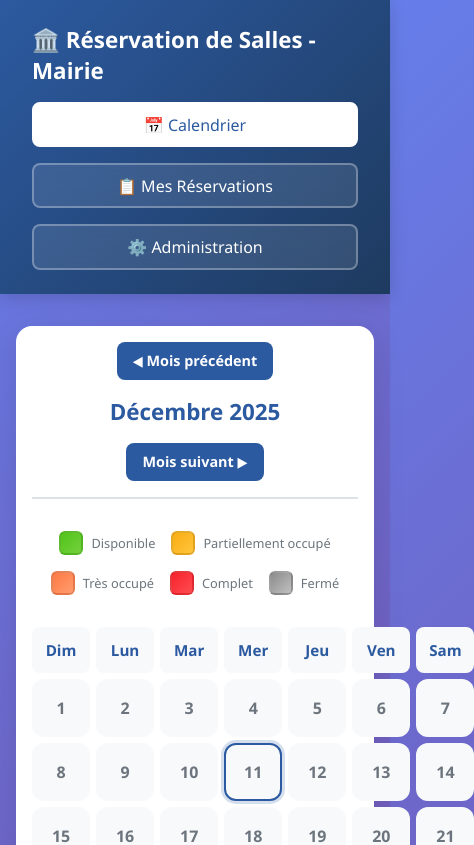
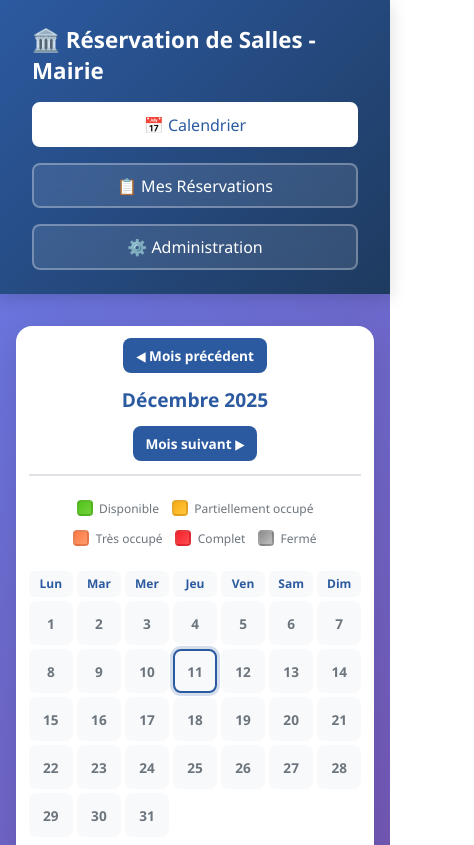
Before and after one commit to DSI-Maurepas/reservation-salles, a React (Create React App) app: page / in a window 390 px wide. Shown: the top 845 px of the page, 474 px wide, since content can reach past the window. Built offline with nearby package versions, Linux system fonts and the light colour scheme.

Commit message:
Fix: Calendrier commence lundi + réduction taille 60% + corrections

```diff
--- a/src/components/CalendarView.css
+++ b/src/components/CalendarView.css
@@ -2,9 +2,11 @@
 .calendar-view {
   background: white;
   border-radius: 16px;
-  padding: 2rem;
+  padding: 1.5rem;
   box-shadow: 0 8px 32px rgba(0, 0, 0, 0.1);
   animation: fadeIn 0.5s ease;
+  max-width: 1000px;
+  margin: 0 auto;
 }
 
 @keyframes fadeIn {
@@ -22,13 +24,13 @@
   display: flex;
   justify-content: space-between;
   align-items: center;
-  margin-bottom: 2rem;
-  padding-bottom: 1rem;
+  margin-bottom: 1.5rem;
+  padding-bottom: 0.8rem;
   border-bottom: 2px solid var(--border-color);
 }
 
 .calendar-header h2 {
-  font-size: 1.8rem;
+  font-size: 1.5rem;
   color: var(--primary-color);
   font-weight: 700;
 }
@@ -37,9 +39,9 @@
   background: var(--primary-color);
   color: white;
   border: none;
-  padding: 0.7rem 1.5rem;
+  padding: 0.6rem 1.2rem;
   border-radius: 8px;
-  font-size: 1rem;
+  font-size: 0.9rem;
   font-weight: 600;
   transition: all 0.3s ease;
 }
@@ -53,23 +55,23 @@
 .calendar-legend {
   display: flex;
   justify-content: center;
-  gap: 2rem;
-  margin-bottom: 2rem;
+  gap: 1.5rem;
+  margin-bottom: 1.5rem;
   flex-wrap: wrap;
 }
 
 .legend-item {
   display: flex;
   align-items: center;
-  gap: 0.5rem;
-  font-size: 0.9rem;
+  gap: 0.4rem;
+  font-size: 0.85rem;
   color: var(--text-light);
 }
 
 .legend-color {
-  width: 24px;
-  height: 24px;
-  border-radius: 6px;
+  width: 20px;
+  height: 20px;
+  border-radius: 4px;
   border: 2px solid rgba(0, 0, 0, 0.1);
 }
 
@@ -97,24 +99,27 @@
 .calendar-grid {
   display: grid;
   grid-template-columns: repeat(7, 1fr);
-  gap: 10px;
+  gap: 6px;
   margin-bottom: 2rem;
+  max-width: 800px;
+  margin-left: auto;
+  margin-right: auto;
 }
 
 .calendar-day-header {
   text-align: center;
   font-weight: 700;
   color: var(--primary-color);
-  padding: 0.8rem;
+  padding: 0.4rem;
   background: var(--light-bg);
-  border-radius: 8px;
-  font-size: 0.95rem;
+  border-radius: 6px;
+  font-size: 0.85rem;
 }
 
 .calendar-day {
   aspect-ratio: 1;
-  border-radius: 12px;
-  padding: 0.8rem;
+  border-radius: 8px;
+  padding: 0.4rem;
   display: flex;
   flex-direction: column;
   align-items: center;
@@ -123,6 +128,8 @@
   position: relative;
   transition: all 0.3s ease;
   border: 2px solid transparent;
+  min-height: 50px;
+  max-height: 80px;
 }
 
 .calendar-day.empty {
@@ -131,8 +138,8 @@
 }
 
 .calendar-day:not(.empty):hover {
-  transform: scale(1.08);
-  box-shadow: 0 8px 20px rgba(0, 0, 0, 0.15);
+  transform: scale(1.05);
+  box-shadow: 0 4px 12px rgba(0, 0, 0, 0.15);
   z-index: 10;
 }
 
@@ -176,28 +183,28 @@
 }
 
 .day-number {
-  font-size: 1.3rem;
+  font-size: 1rem;
   font-weight: 700;
 }
 
 .availability-indicator {
-  font-size: 0.7rem;
-  margin-top: 0.3rem;
+  font-size: 0.65rem;
+  margin-top: 0.2rem;
   opacity: 0.8;
 }
 
 /* Instructions */
 .calendar-instructions {
   background: linear-gradient(135deg, #f0f2f5 0%, #e6e8eb 100%);
-  padding: 1.5rem;
-  border-radius: 12px;
+  padding: 1rem;
+  border-radius: 10px;
   border-left: 4px solid var(--primary-color);
 }
 
 .calendar-instructions h3 {
   color: var(--primary-color);
-  margin-bottom: 0.8rem;
-  font-size: 1.2rem;
+  margin-bottom: 0.6rem;
+  font-size: 1rem;
 }
 
 .calendar-instructions ul {
@@ -206,9 +213,9 @@
 }
 
 .calendar-instructions li {
-  padding: 0.4rem 0;
+  padding: 0.3rem 0;
   color: var(--text-dark);
-  font-size: 0.95rem;
+  font-size: 0.85rem;
 }
 
 .calendar-instructions li:before {
@@ -231,40 +238,57 @@
 /* Responsive */
 @media (max-width: 768px) {
   .calendar-view {
-    padding: 1rem;
+    padding: 0.8rem;
   }
 
   .calendar-header {
     flex-direction: column;
-    gap: 1rem;
+    gap: 0.8rem;
   }
 
   .calendar-header h2 {
-    font-size: 1.4rem;
+    font-size: 1.2rem;
   }
 
   .nav-button {
-    padding: 0.6rem 1rem;
-    font-size: 0.9rem;
+    padding: 0.5rem 0.8rem;
+    font-size: 0.85rem;
   }
 
   .calendar-legend {
-    gap: 1rem;
+    gap: 0.8rem;
   }
 
   .legend-item {
-    font-size: 0.8rem;
+    font-size: 0.75rem;
+  }
+
+  .legend-color {
+    width: 16px;
+    height: 16px;
   }
 
   .calendar-grid {
-    gap: 6px;
+    gap: 4px;
+    max-width: 100%;
   }
 
   .calendar-day {
-    padding: 0.4rem;
+    padding: 0.3rem;
+    min-height: 40px;
+    max-height: 60px;
+  }
+
+  .calendar-day-header {
+    padding: 0.3rem;
+    font-size: 0.75rem;
   }
 
   .day-number {
-    font-size: 1rem;
+    font-size: 0.85rem;
+  }
+
+  .availability-indicator {
+    font-size: 0.55rem;
   }
 }
--- a/src/components/CalendarView.js
+++ b/src/components/CalendarView.js
@@ -105,7 +105,8 @@ function CalendarView({ onDateSelect }) {
     const daysInMonth = new Date(year, month + 1, 0).getDate();
 
     const days = [];
-    const weekDays = ['Dim', 'Lun', 'Mar', 'Mer', 'Jeu', 'Ven', 'Sam'];
+    // Commencer par Lundi au lieu de Dimanche
+    const weekDays = ['Lun', 'Mar', 'Mer', 'Jeu', 'Ven', 'Sam', 'Dim'];
 
     // En-têtes des jours
     weekDays.forEach(day => {
@@ -117,7 +118,8 @@ function CalendarView({ onDateSelect }) {
     });
 
     // Espaces vides avant le premier jour
-    const startDay = firstDay === 0 ? 6 : firstDay - 1; // Ajuster pour commencer le lundi
+    // Convertir getDay() (0=Dim, 1=Lun, ..., 6=Sam) en position dans notre tableau (0=Lun, ..., 6=Dim)
+    const startDay = firstDay === 0 ? 6 : firstDay - 1;
     for (let i = 0; i < startDay; i++) {
       days.push(<div key={`empty-${i}`} className="calendar-day empty"></div>);
     }
```
Also changed, not shown: 11 other files (tests, documents, lock files or other folders).
